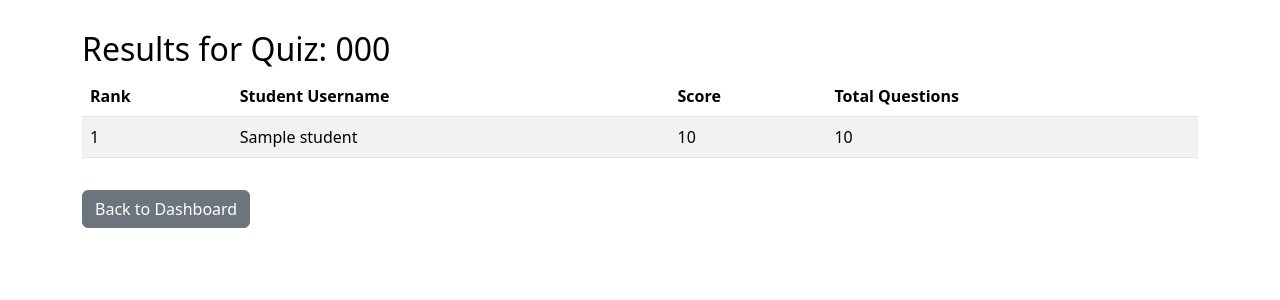
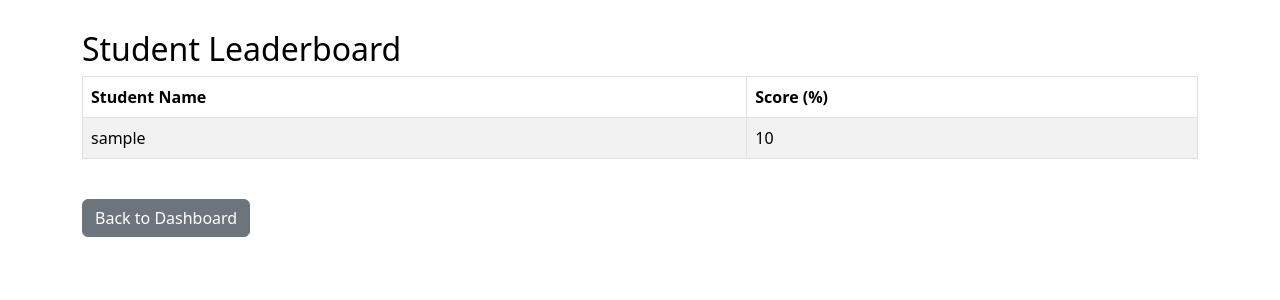
Before and after one commit to Bhargav-Shivbhakta/Quiz-Webpage, a Flask app: template MindMaze/templates/view_results.html in a window 1280 px wide. Shown: the part 58-358 px from the top of the page. Run offline with Flask 3, Linux system fonts and the light colour scheme; the template is opened without the code that fills it: most values are stand-ins (such as "Sample title", 1, 10 or a date in 2020).

Commit message:
Update view_results.html

```diff
--- a/MindMaze/templates/view_results.html
+++ b/MindMaze/templates/view_results.html
@@ -1,29 +1,25 @@
 {% extends 'base.html' %}
 {% block content %}
 
-<h2>Results for Quiz: {{ quiz_code }}</h2>
+<h2>Student Leaderboard</h2>
 
-<table class="table table-striped">
+<table class="table table-bordered table-striped">
     <thead>
         <tr>
-            <th>Rank</th>
-            <th>Student Username</th>
-            <th>Score</th>
-            <th>Total Questions</th>
+            <th>Student Name</th>
+            <th>Score (%)</th>
         </tr>
     </thead>
     <tbody>
-        {% for result in results %}
+        {% for res in results %}
         <tr>
-            <td>{{ loop.index }}</td>
-            <td>{{ result.student }}</td>
-            <td>{{ result.score }}</td>
-            <td>{{ result.total }}</td>
+            <td>{{ res.student_username }}</td>
+            <td>{{ res.score | round(2) }}</td>
         </tr>
         {% endfor %}
     </tbody>
 </table>
 
-<a href="{{ url_for('conductor_dashboard') }}" class="btn btn-secondary mt-3">Back to Dashboard</a>
+<a href="{{ url_for('conductor_dashboard') }}" class="btn btn-secondary mt-4">Back to Dashboard</a>
 
 {% endblock %}
```
